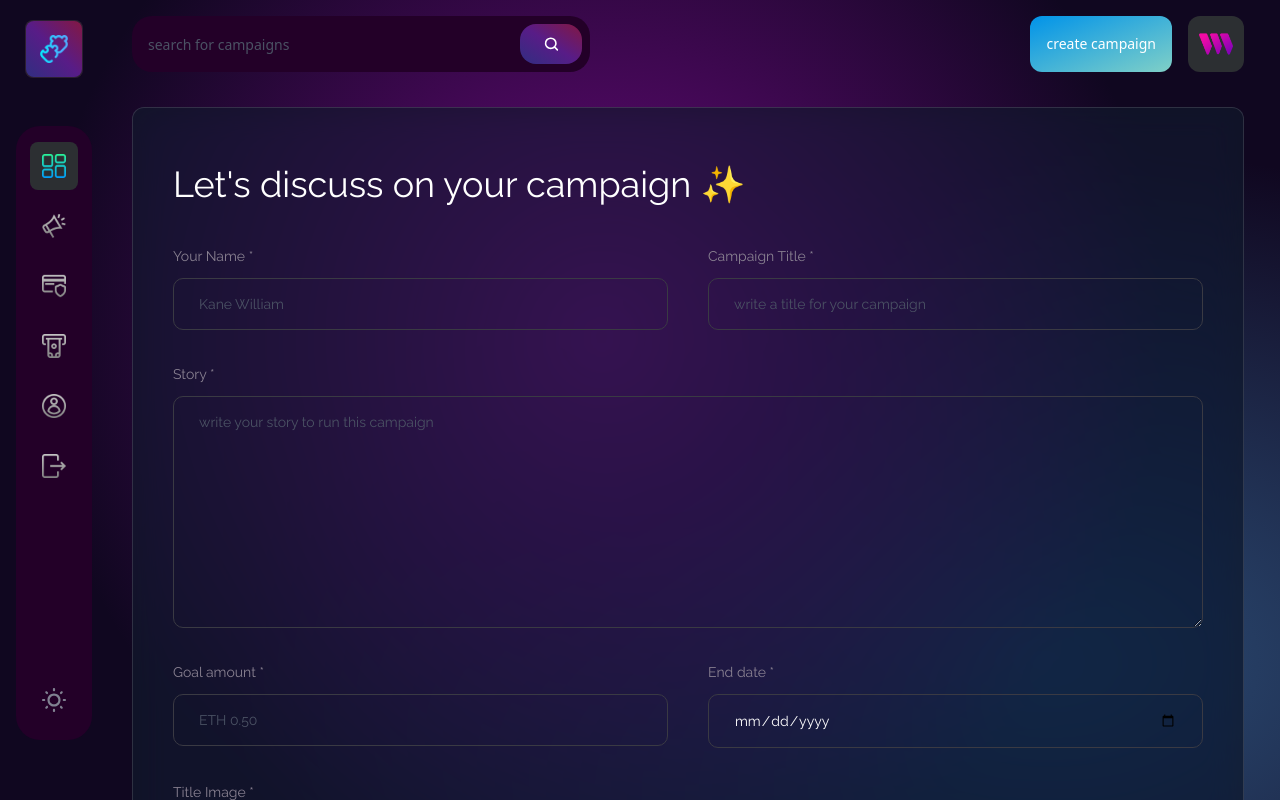
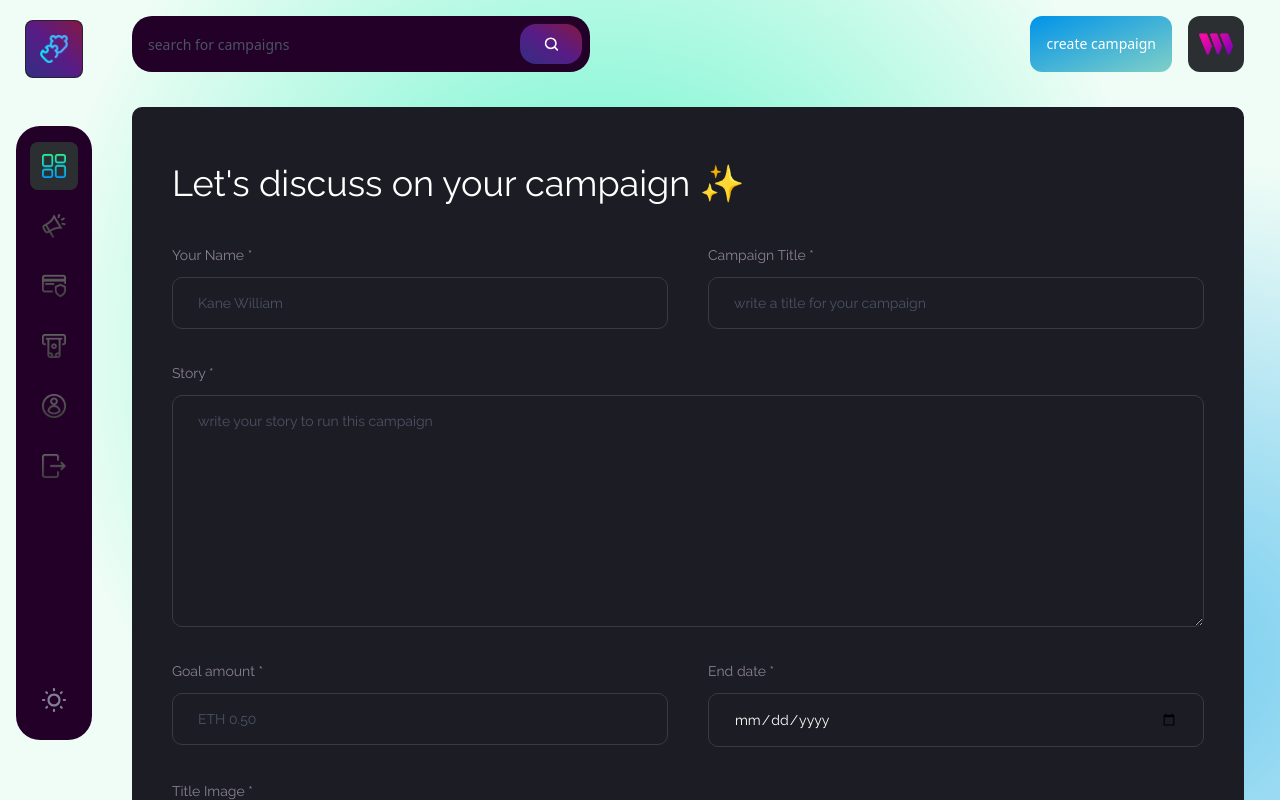
Before and after one commit to SayantanmPaul/NovaNestApp, a Next.js app: page /create-campaign in a window 1280 px wide. Shown: the top 800 px of the page. Built offline with nearby package versions, Linux system fonts and the light colour scheme.

Commit message:
implemented dark and light mode

```diff
--- a/app/globals.css
+++ b/app/globals.css
@@ -1,19 +1,41 @@
-@import url('https://fonts.googleapis.com/css2?family=Raleway:wgt@400;500&display=swap');
+@import url('https://fonts.googleapis.com/css2?family=Inter&family=Raleway:wght@400;600&display=swap');
+
 @tailwind base;
 @tailwind components;
 @tailwind utilities;
 
 body {
+    @apply bg-light;
+    transition: background-color 0.4s ease-in-out;
+}
+
+.dark body {
+    @apply bg-dark;
+    transition: background-color 0.4s ease-in-out;
+}
+
+.bg-dark {
     background-color: #100720;
     background-image:
         radial-gradient(at 47% 33%, hsl(289.90, 87%, 27%) 0, transparent 59%),
         radial-gradient(at 82% 65%, hsl(212.80, 46%, 32%) 0, transparent 55%);
 }
 
-.create-campaign {
-    backdrop-filter: blur(16px) saturate(180%);
-    -webkit-backdrop-filter: blur(16px) saturate(180%);
-    background-color: rgba(17, 25, 40, 0.75);
-    border-radius: 12px;
-    border: 1px solid rgba(255, 255, 255, 0.125);
+.bg-light {
+    background-color: #f0fdf6;
+    background-image:
+        radial-gradient(at 47% 33%, hsl(162.69, 87%, 65%) 0, transparent 59%),
+        radial-gradient(at 82% 65%, hsl(197.82, 81%, 67%) 0, transparent 55%);
 }
+
+@media (prefers-color-scheme: dark) {
+    .grayscale {
+        filter: grayscale(1);
+    }
+}
+
+@media (prefers-color-scheme: light) {
+    .grayscale {
+        filter: grayscale(1) brightness(0.5);
+    }
+}
--- a/app/layout.tsx
+++ b/app/layout.tsx
@@ -1,6 +1,7 @@
 import './globals.css'
 import SidebarComp from '@/components/sidebar'
 import NavbarComp from '@/components/navbar'
+import Providers from './provider'
 export default function RootLayout({
     children,
   }: {
@@ -9,15 +10,17 @@ export default function RootLayout({
     return (
       <html lang="en">
         <body>
-          <div className='sm:-8 p-4 min-h-screen flex flex-row'>
+        <Providers>
+          <div className='sm:-8 p-4 min-h-screen flex flex-row '>
             <div className='sm:flex hidden mr-10 relative'>
               <SidebarComp/>
             </div>
             <div className=' flex-1 max-sm:w-full max-w-[1280px] mx-auto sm:pr-5'>
               <NavbarComp/>
-              {children}
+                {children}
             </div>
           </div>
+        </Providers>
         </body>
       </html>
     )
--- /dev/null
+++ b/app/provider.tsx
@@ -0,0 +1,12 @@
+"use client"
+import React from 'react'
+import { ThemeProvider } from 'next-themes'
+type Props = {}
+
+const Providers = ({children}) => {
+  return (
+    <ThemeProvider attribute='class'>{children}</ThemeProvider>
+  )
+}
+
+export default Providers
```
